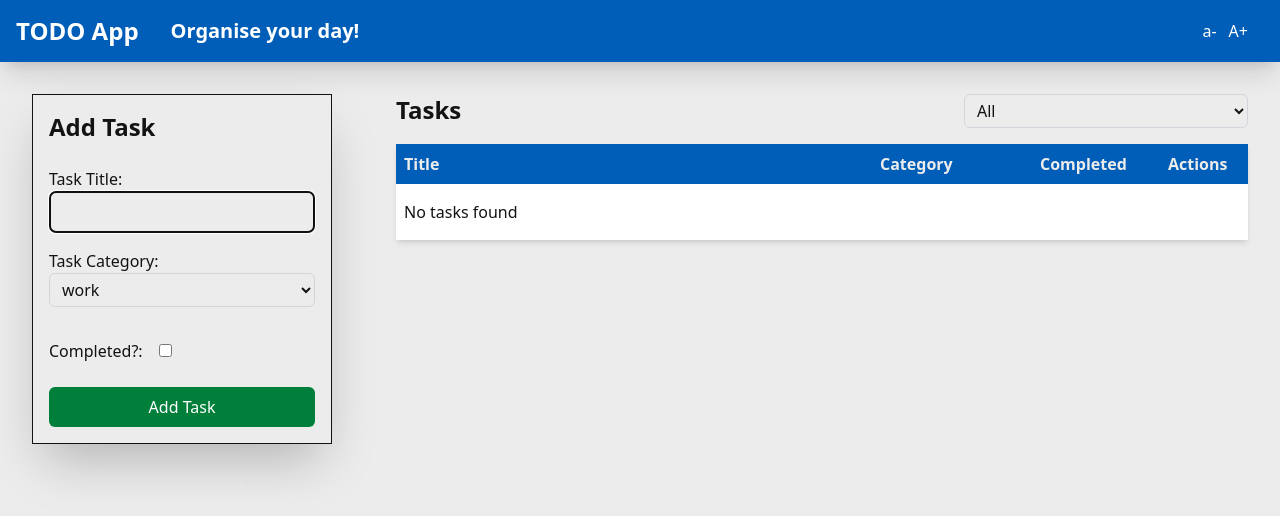
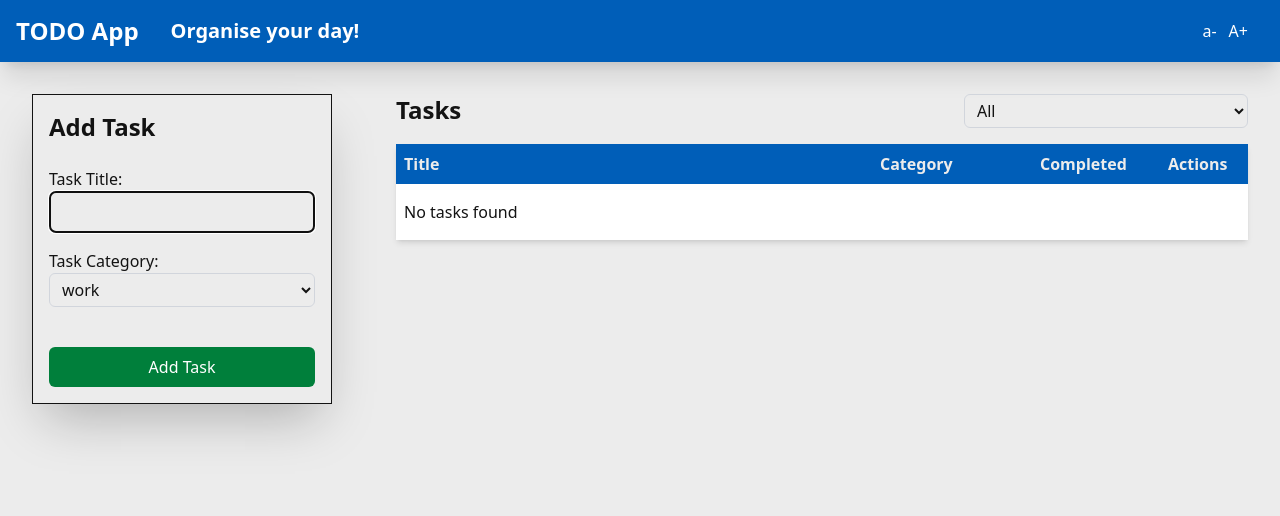
Before and after one commit to davidcraig/todo-app-challenge, a React (Vite) app: page / in a window 1280 px wide. Shown: the top 516 px of the page. Built offline with nearby package versions, Linux system fonts and the light colour scheme.

Commit message:
Adjust tests and default category logic.

```diff
--- a/src/Types/Task.d.ts
+++ b/src/Types/Task.d.ts
@@ -1,5 +1,5 @@
 export type Task = {
-  id: string;
+  id: `${string}-${string}-${string}-${string}-${string}`;
   title: string;
   completed: boolean;
   category: string;
--- a/src/components/AddTaskForm.tsx
+++ b/src/components/AddTaskForm.tsx
@@ -10,14 +10,14 @@ export function AddTaskForm({
   const [newTask, setNewTask] = useState({
     id: crypto.randomUUID(),
     title: "",
-    category: defaultCategory || categories[0],
+    category: defaultCategory,
     completed: false,
   });
 
   useEffect(() => {
     setNewTask((prev) => ({
       ...prev,
-      category: defaultCategory || categories[0],
+      category: defaultCategory,
     }));
   }, [defaultCategory, categories]);
 
@@ -90,16 +90,6 @@ export function AddTaskForm({
           </select>
         </label>
 
-        <label>
-          Completed?:
-          <input
-            data-testid="add-task-component-completed-checkbox"
-            type="checkbox"
-            checked={newTask.completed}
-            onChange={handleCompletedChange}
-          />
-        </label>
-
         <button
           data-testid="add-task-component-submit-button"
           type="submit"
```
Also changed, not shown: 1 other file (tests, documents, lock files or other folders).
